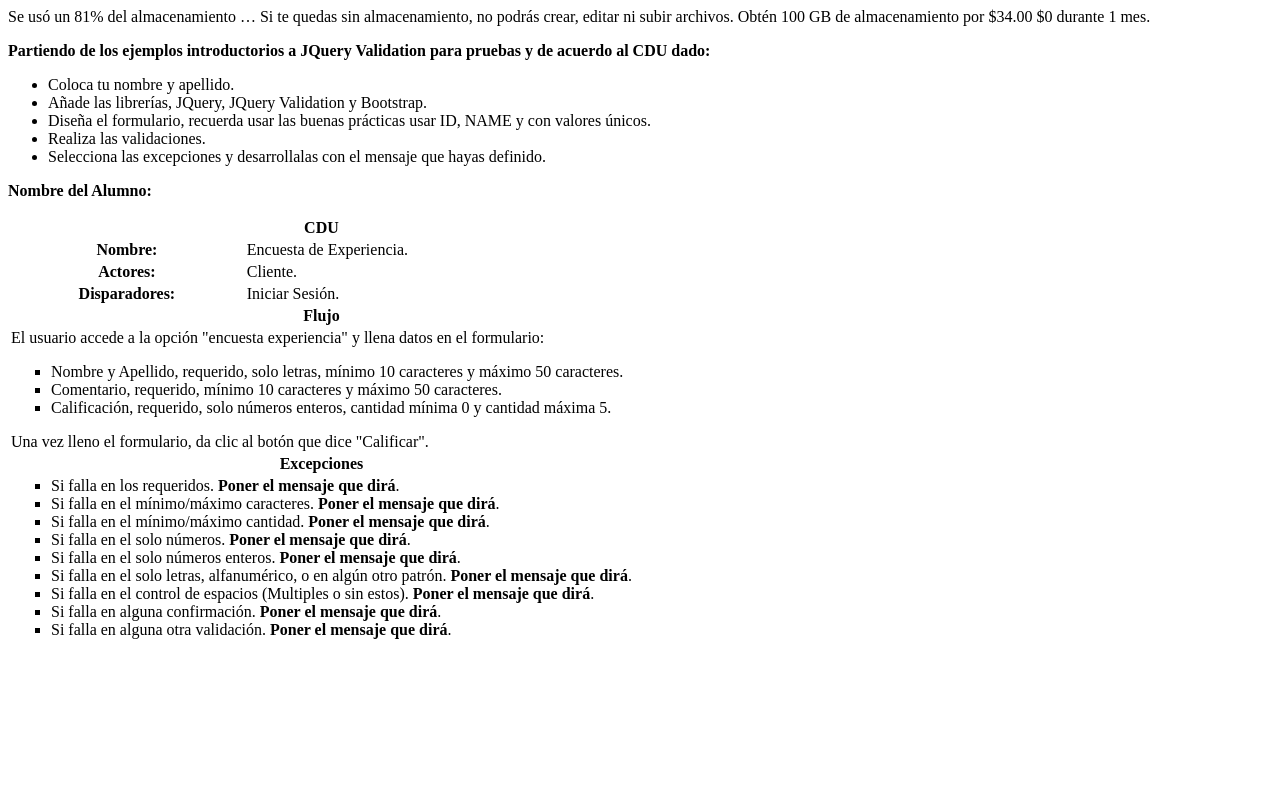
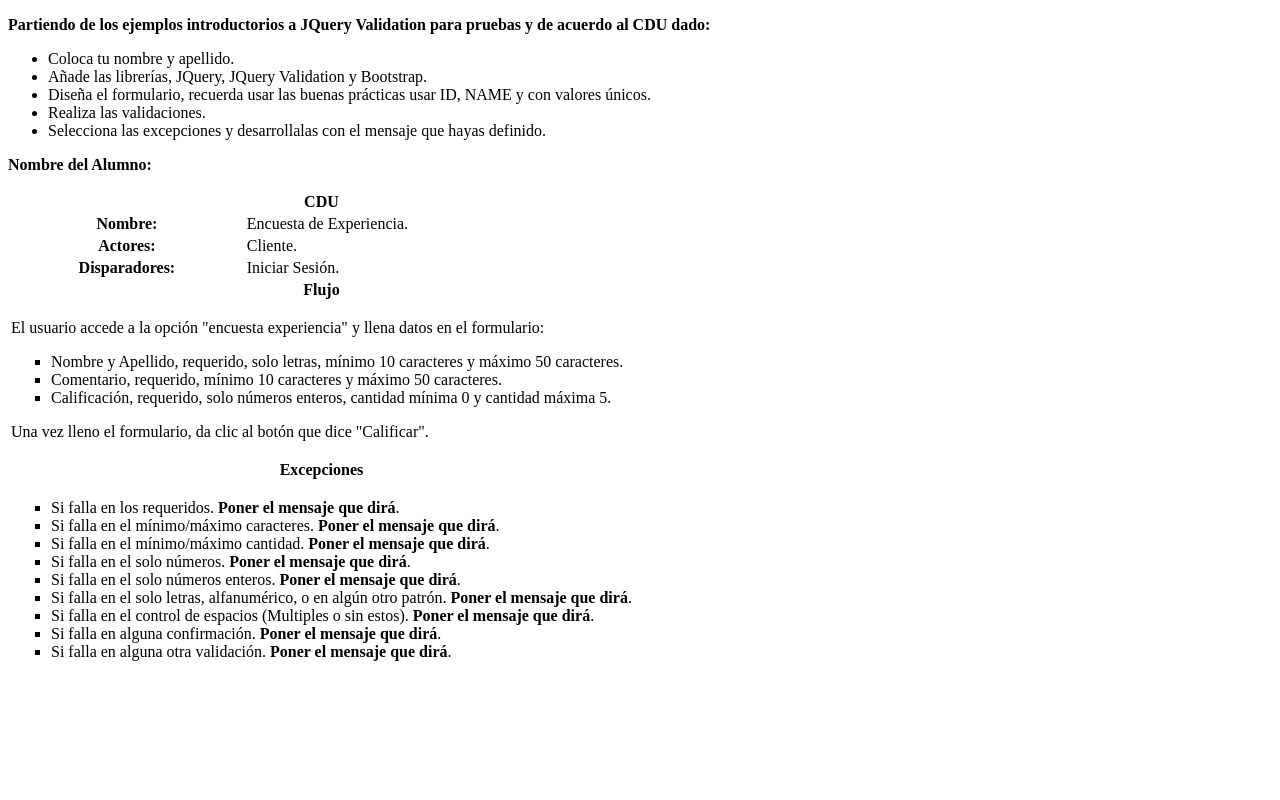
Before and after one commit to EdmundoVazquez-023/flask7b, a Flask app: page / in a window 1280 px wide. Run offline with Flask 3, Linux system fonts and the light colour scheme.

Commit message:
Update app.html

```diff
--- a/templates/app.html
+++ b/templates/app.html
@@ -1,5 +1,4 @@
 
-Se usó un 81% del almacenamiento … Si te quedas sin almacenamiento, no podrás crear, editar ni subir archivos. Obtén 100 GB de almacenamiento por $34.00 $0 durante 1 mes.
 <!DOCTYPE html>
 <html lang="es">
 <head>
```
